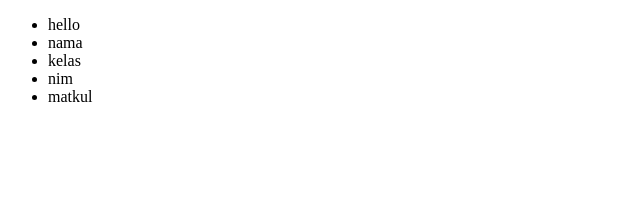
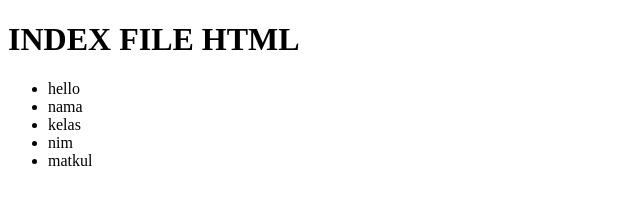
Before and after one commit to MasteryGitHub/gh-git_repo, a plain HTML site: page index.html in a window 1280 px wide. Shown: the whole page, without its empty margins (0-640 px from the left). Drawn offline with Linux system fonts and the light colour scheme.

Commit message:
adding h1

```diff
--- a/index.html
+++ b/index.html
@@ -7,6 +7,7 @@
     <title>Learn Git</title>
   </head>
   <body>
+    <h1>INDEX FILE HTML</h1>
     <ul>
       <li>hello</li>
       <li>nama</li>
```
